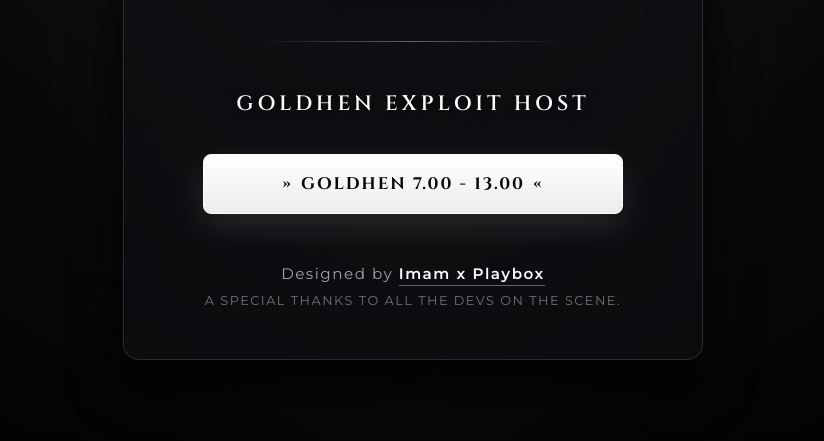
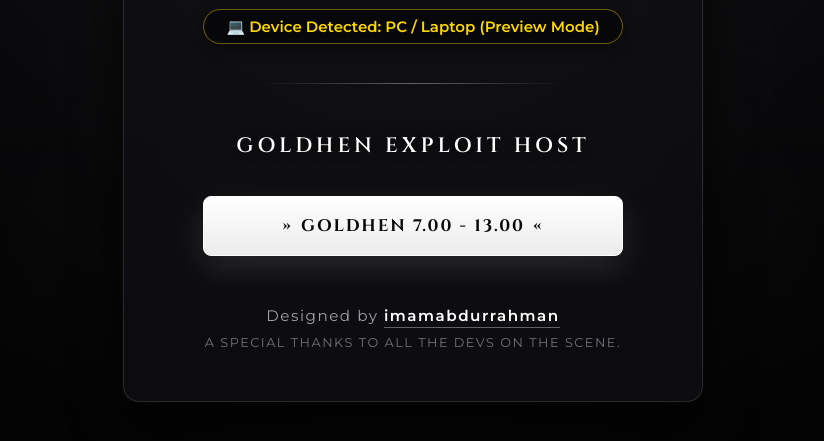
Before and after one commit to imamabdurrahmann/ps4, a plain HTML site: page index.html in a window 1280 px wide. Shown: the part 337-778 px from the top of the page, without its empty margins (227-1051 px from the left). Drawn offline with Linux system fonts and the light colour scheme.

Commit message:
Add auto-detection badge and return button

```diff
--- a/index.html
+++ b/index.html
@@ -5,6 +5,25 @@
     <meta name="viewport" content="width=device-width, initial-scale=1.0">
     <title>Imam x Playbox PS4 Exploit Host</title>
     <link rel="stylesheet" href="style.css">
+    <script>
+        document.addEventListener("DOMContentLoaded", function() {
+            var ua = navigator.userAgent;
+            var match = ua.match(/PlayStation 4[ /]([\d.]+)/i);
+            var devText = document.getElementById("detected-text");
+            var devBox = document.getElementById("device-info");
+
+            if (match) {
+                var fw = match[1];
+                devText.innerHTML = "🎮 Console Detected: PlayStation 4 (Firmware " + fw + ")";
+                devText.style.color = "#00ffcc";
+                devBox.style.borderColor = "rgba(0, 255, 204, 0.5)";
+            } else {
+                devText.innerHTML = "💻 Device Detected: PC / Laptop (Preview Mode)";
+                devText.style.color = "#ffd700";
+                devBox.style.borderColor = "rgba(255, 215, 0, 0.4)";
+            }
+        });
+    </script>
 </head>
 <body>
     <div class="container">
@@ -17,18 +36,21 @@
             <div class="version-badge">FW 7.00 - 13.00</div>
         </header>
 
+                <div id="device-info" style="display: inline-block; background: rgba(0, 0, 0, 0.45); border: 1px solid rgba(255, 215, 0, 0.35); border-radius: 20px; padding: 7px 22px; font-size: 15px; margin: 10px auto 15px; box-shadow: 0 4px 15px rgba(0,0,0,0.4); backdrop-filter: blur(5px);">
+            <span id="detected-text" style="color: #ffd700; font-weight: 600;">Detecting device...</span>
+        </div>
         <hr class="separator">
 
         <div id="menu">
             <h1 class="host-title">GoldHEN Exploit Host</h1>
 
-            <button class="btn btn-goldhen" onclick="location.replace('ran/index.html')">
+            <button class="btn btn-goldhen" onclick="location.href='ran/index.html'">
                 <span class="btn-icon">»</span> GoldHEN 7.00 - 13.00 <span class="btn-icon">«</span>
             </button>
         </div>
 
         <footer>
-            <p class="credit">Designed by <a href="#" class="credit-link">Imam x Playbox</a></p>
+            <p class="credit">Designed by <a href="#" class="credit-link">imamabdurrahman</a></p>
             <p class="thanks">A special thanks to all the devs on the scene.</p>
         </footer>
     </div>
```
Also changed, not shown: ran/index.html (+3 -1 lines).
